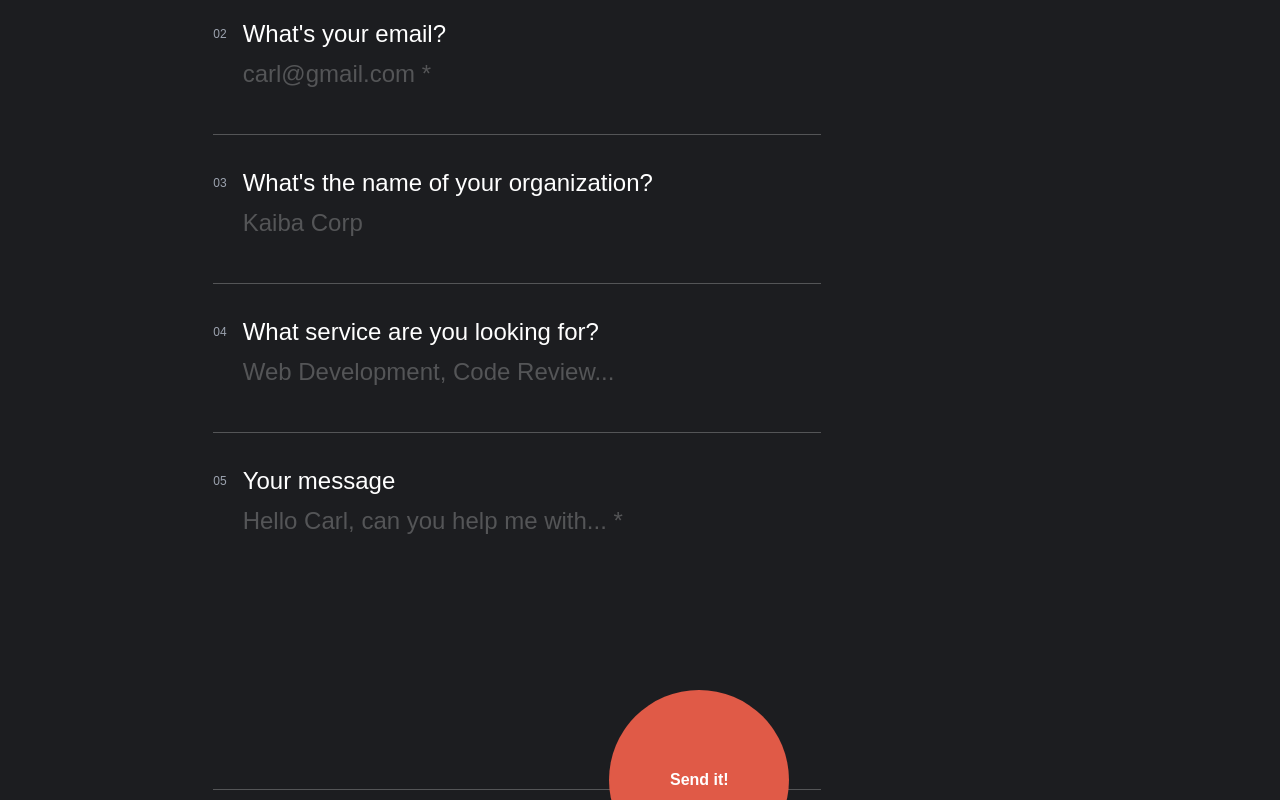
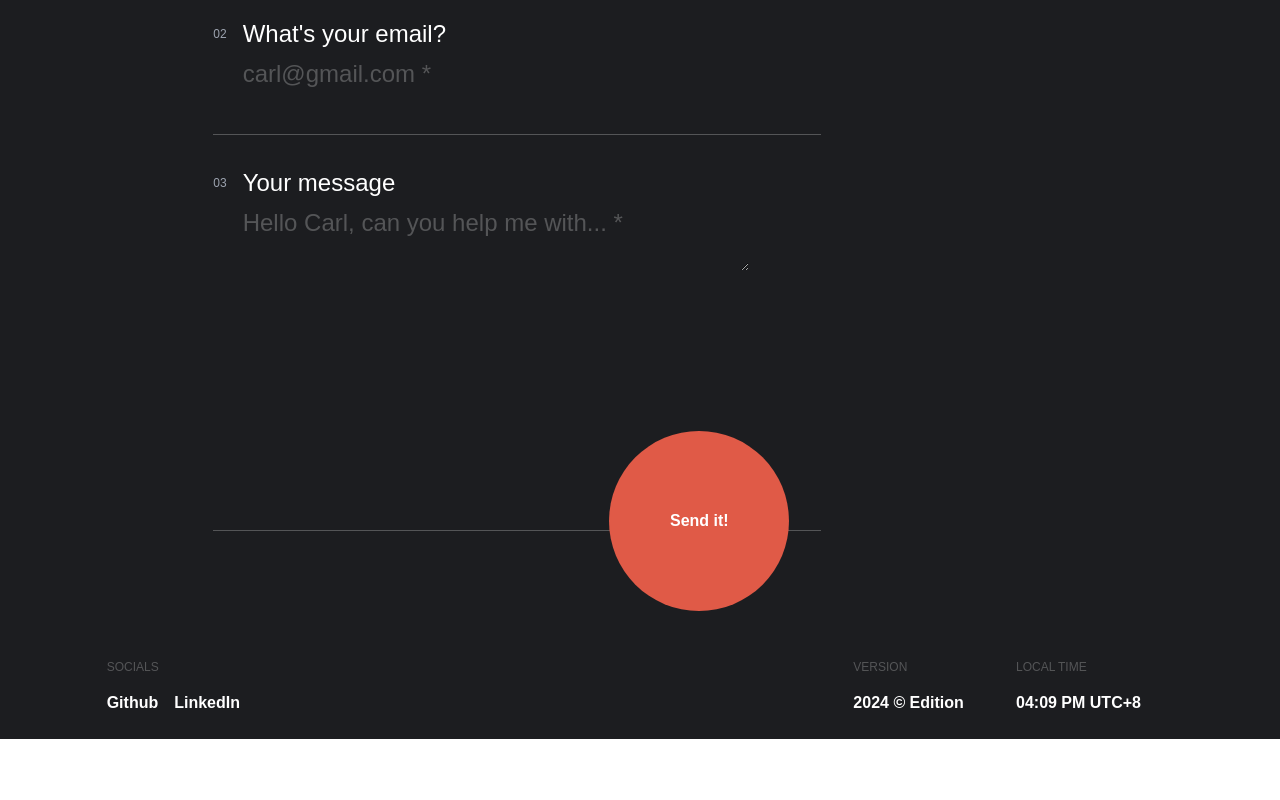
Before and after one commit to yuzuriyu/portfolio, a Next.js app: page /contact in a window 1280 px wide. Shown: the part 800-1600 px from the top of the page. After the commit the page ends 1539 px from the top, so only its background shows below. Built offline with nearby package versions, Linux system fonts and the light colour scheme.

Commit message:
integrate emailjs

```diff
--- a/components/Contact.tsx
+++ b/components/Contact.tsx
@@ -2,7 +2,6 @@ import React from "react";
 import Image from "next/image";
 import ContactForm from "./ContactForm";
 import ContactInfo from "./ContactInfo";
-
 const Contact = () => {
   return (
     <div className="w-full bg-gray-custom pt-40">
--- a/components/ContactForm.tsx
+++ b/components/ContactForm.tsx
@@ -1,8 +1,49 @@
-import React from "react";
+"use client";
+
+import React, { useRef, useState } from "react";
+import emailjs from "@emailjs/browser";
 
 const ContactForm = () => {
+  const form = useRef<HTMLFormElement | null>(null);
+  const [buttonText, setButtonText] = useState("Send it!");
+  const [buttonColor, setButtonColor] = useState("bg-burntSienna");
+
+  const sendEmail = (e: React.FormEvent) => {
+    e.preventDefault();
+
+    if (form.current) {
+      emailjs
+        .sendForm(
+          "service_i1s6m1b",
+          "template_7bevjvf",
+          form.current,
+          "kdiydy5VGaUfRgEEU",
+        )
+        .then(
+          () => {
+            console.log("SUCCESS!");
+            setButtonText("Success");
+            setButtonColor("bg-green-500");
+
+            // Reset button text and color after 5 seconds
+            setTimeout(() => {
+              setButtonText("Send it!");
+              setButtonColor("bg-burntSienna");
+            }, 5000);
+          },
+          (error) => {
+            console.log("FAILED...", error.text);
+          },
+        );
+    }
+  };
+
   return (
-    <div className="relative m-auto w-full md:w-3/4 md:pr-8">
+    <form
+      ref={form}
+      onSubmit={sendEmail}
+      className="relative m-auto w-full md:w-3/4 md:pr-8"
+    >
       <div className="border-t border-t-darkgray py-8">
         <div className="mb-3 flex items-start">
           <p className="mr-4 mt-2 text-xs text-gray-400">01</p>
@@ -11,6 +52,9 @@ const ContactForm = () => {
               What&apos;s your name?
             </p>
             <input
+              type="text"
+              name="from_name"
+              required
               className="w-full border-none bg-transparent text-lg text-darkgray placeholder:text-darkgray focus:outline-none md:text-2xl"
               placeholder="Carl *"
             />
@@ -25,56 +69,36 @@ const ContactForm = () => {
               What&apos;s your email?
             </p>
             <input
+              type="email"
+              name="from_email"
+              required
               className="w-full border-none bg-transparent text-lg text-darkgray placeholder:text-darkgray focus:outline-none md:text-2xl"
               placeholder="carl@gmail.com *"
             />
           </div>
         </div>
       </div>
-      <div className="border-t border-t-darkgray py-8">
+      <div className="border-b border-t border-b-darkgray border-t-darkgray py-8 pb-60">
         <div className="mb-3 flex items-start">
           <p className="mr-4 mt-2 text-xs text-gray-400">03</p>
           <div className="w-10/12">
-            <p className="mb-2 text-lg text-white md:text-2xl">
-              What&apos;s the name of your organization?
-            </p>
-            <input
-              className="w-full border-none bg-transparent text-lg text-darkgray placeholder:text-darkgray focus:outline-none md:text-2xl"
-              placeholder="Kaiba Corp"
-            />
-          </div>
-        </div>
-      </div>
-      <div className="border-t border-t-darkgray py-8">
-        <div className="mb-3 flex items-start">
-          <p className="mr-4 mt-2 text-xs text-gray-400">04</p>
-          <div className="w-10/12">
-            <p className="mb-2 text-lg text-white md:text-2xl">
-              What service are you looking for?
-            </p>
-            <input
-              className="w-full border-none bg-transparent text-lg text-darkgray placeholder:text-darkgray focus:outline-none md:text-2xl"
-              placeholder="Web Development, Code Review..."
-            />
-          </div>
-        </div>
-      </div>
-      <div className="border-b border-t border-b-darkgray border-t-darkgray py-8 pb-60">
-        <div className="mb-3 flex items-start">
-          <p className="mr-4 mt-2 text-xs text-gray-400">05</p>
-          <div className="w-10/12">
             <p className="mb-2 text-lg text-white md:text-2xl">Your message</p>
-            <input
+            <textarea
+              name="message"
+              required
               className="w-full border-none bg-transparent text-lg text-darkgray placeholder:text-darkgray focus:outline-none md:text-2xl"
               placeholder="Hello Carl, can you help me with... *"
             />
           </div>
         </div>
       </div>
-      <div className="absolute -bottom-20 right-8 flex h-[144px] w-[144px] cursor-pointer items-center justify-center rounded-full bg-burntSienna hover:bg-darkerBurntSienna md:right-16 lg:h-[180px] lg:w-[180px]">
-        <p className="font-bold text-white">Send it!</p>
-      </div>
-    </div>
+      <button
+        type="submit"
+        className={`absolute -bottom-20 right-8 flex h-[144px] w-[144px] cursor-pointer items-center justify-center rounded-full ${buttonColor} hover:bg-darkerBurntSienna md:right-16 lg:h-[180px] lg:w-[180px]`}
+      >
+        <p className="font-bold text-white">{buttonText}</p>
+      </button>
+    </form>
   );
 };
 
--- a/package.json
+++ b/package.json
@@ -9,6 +9,7 @@
     "lint": "next lint"
   },
   "dependencies": {
+    "@emailjs/browser": "^4.4.1",
     "next": "15.0.1",
     "react": "19.0.0-rc-69d4b800-20241021",
     "react-dom": "19.0.0-rc-69d4b800-20241021"
```
Also changed, not shown: 1 other file (tests, documents, lock files or other folders).
